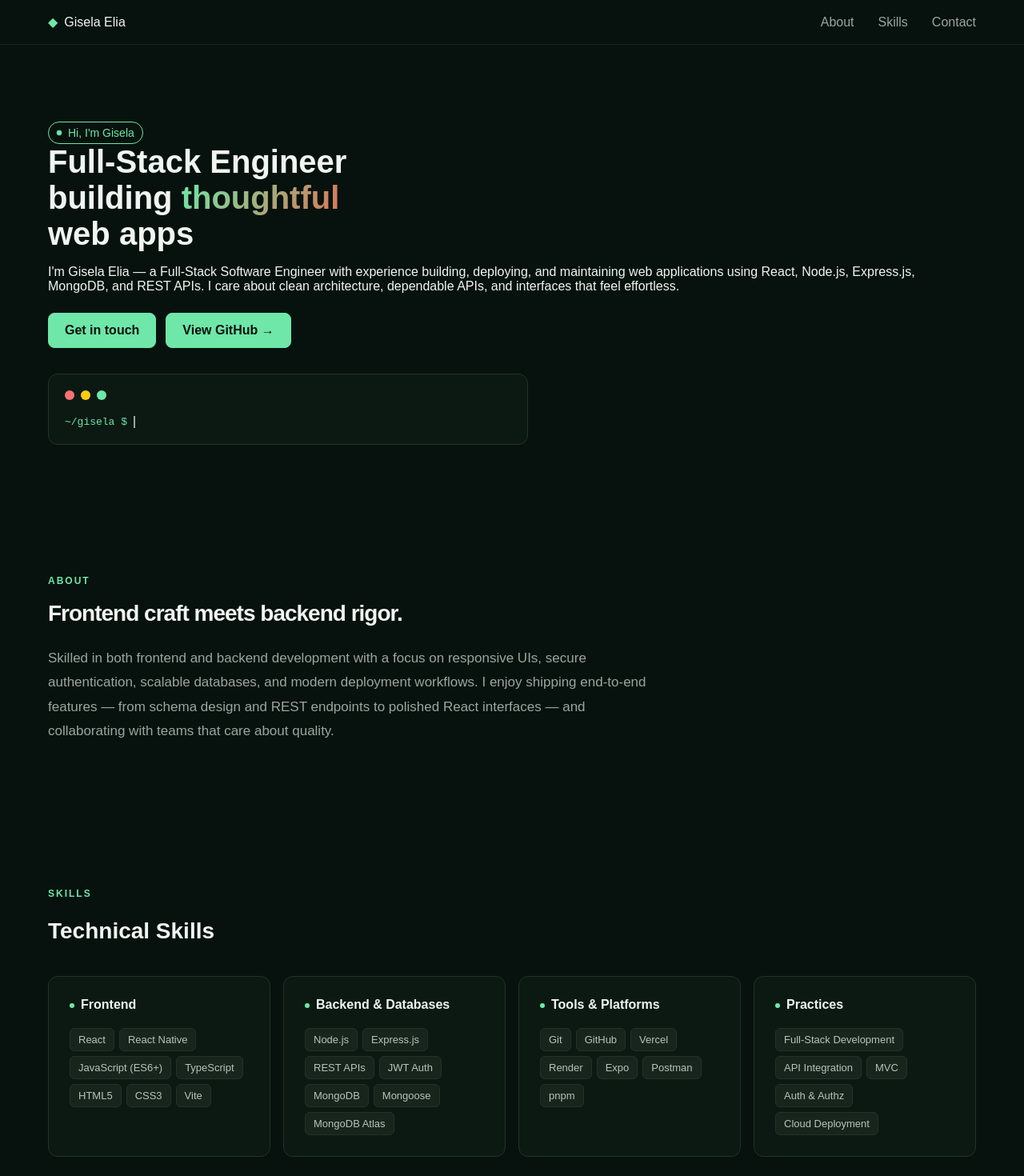
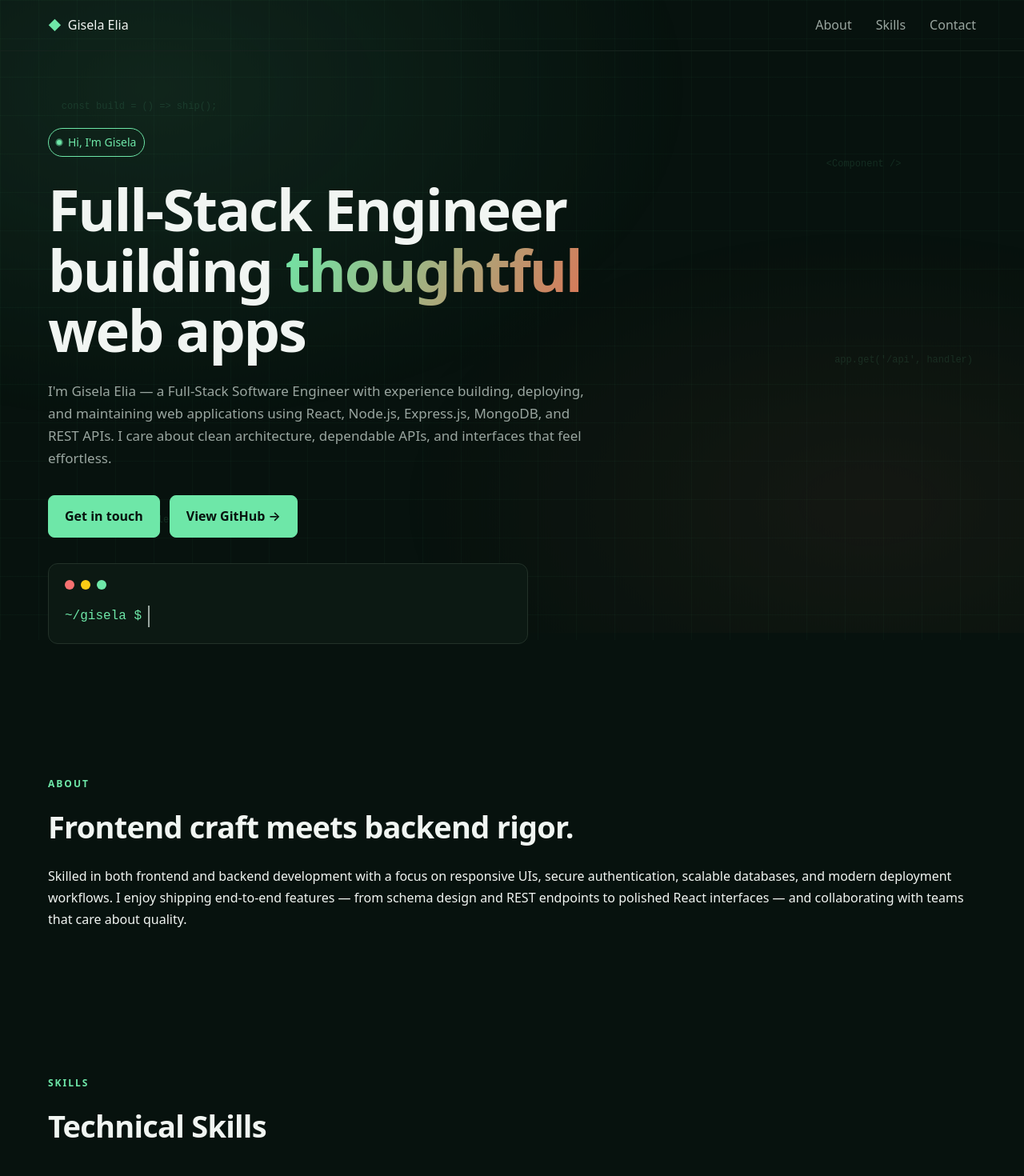
Before and after one commit to gisela-lucena/portfolio, a React (Vite) app: page / in a window 1280 px wide. Shown: the top 1470 px of the page at 80% size. Built offline with nearby package versions, Linux system fonts and the light colour scheme.

Commit message:
moves h2 styles from components to index.css and updates snippets to background

```diff
--- a/src/App.jsx
+++ b/src/App.jsx
@@ -11,6 +11,12 @@ function App() {
 
   return (
     <>
+      <div className="floating-code" aria-hidden="true">
+        <span>{"const build = () => ship();"}</span>
+        <span>{"<Component />"}</span>
+        <span>{"app.get('/api', handler)"}</span>
+        <span>{"db.collection('users')"}</span>
+      </div>
       <Navbar />
       <Hero />
       <About />
--- a/src/components/About/About.css
+++ b/src/components/About/About.css
@@ -1,18 +1,3 @@
 .about {
   padding: 80px 28px;
 }
-
-.about h2 {
-  max-width: 700px;
-  font-size: 28px;
-  line-height: 1.2;
-  letter-spacing: -1px;
-  margin: 16px 0 24px;
-}
-
-.about p {
-  max-width: 750px;
-  color: #9aa6a0;
-  font-size: 17px;
-  line-height: 1.8;
-}
--- a/src/components/Certifications/Certifications.css
+++ b/src/components/Certifications/Certifications.css
@@ -7,10 +7,6 @@
   grid-template-columns: repeat(3, minmax(0, 1fr));
   gap: 20px;
   margin-top: 40px;
-}
-
-.certifications h2 {
-  font-size: 28px;
 }
 
 .certification-card {
--- a/src/components/Contact/Contact.css
+++ b/src/components/Contact/Contact.css
@@ -1,11 +1,45 @@
 .contact {
-  padding: 80px 28px;;
+  padding: 80px 28px;
+}
+
+.contact-content > p {
+  max-width: 750px;
+  color: #9aa6a0;
+  line-height: 1.8;
 }
 
 .contact-card {
+  display: flex;
+  justify-content: space-between;
+  align-items: center;
+  gap: 24px;
   margin-top: 40px;
-  padding: 40px;
+  padding: 32px;
   background-color: #0c1913;
   border: 1px solid #233229;
   border-radius: 12px;
 }
+
+.contact-card h3 {
+  margin: 0;
+  font-size: 16px;
+}
+
+.contact-links {
+  display: flex;
+  flex-wrap: wrap;
+  gap: 12px;
+}
+
+.contact-buttons {
+  justify-content: center;
+  margin-top: 64px;
+}
+
+@media (max-width: 640px) {
+  .contact-card {
+    flex-direction: column;
+    align-items: center;
+    padding: 24px;
+  }
+}
--- a/src/components/Contact/Contact.jsx
+++ b/src/components/Contact/Contact.jsx
@@ -9,19 +9,20 @@ function Contact() {
                 <p>Open to full-stack, frontend, or backend roles. The fastest way to reach me is through the links below.</p>
                 <div className="contact-card">
                     <h3>Let's talk</h3>
-                    <div>
-                        <a href="https://www.linkedin.com/in/gisela-elia" target="_blank" rel="noopener noreferrer">
+                    <div className="contact-links">
+                        <a href="https://www.linkedin.com/in/giselaelia/" target="_blank" rel="noopener noreferrer"
+                            className="btn">
                             LinkedIn
                         </a>
-                    </div>
-                    <div>
-                        <a href="mailto:lucena.gisela@gmail.com">
+                        <a href="mailto:lucena.gisela@icloud.com" className="btn btn-outline">
                             Email
                         </a>
                     </div>
                 </div>
                 <div className="contact-buttons">
-                    <a href="https://github.com/gisela-lucena" target="_blank" rel="noopener noreferrer" className="btn">View GitHub →</a>
+                    <a href="https://github.com/gisela-lucena" target="_blank" rel="noopener noreferrer" className="btn btn-outline">
+                        View GitHub →
+                    </a>
                 </div>
             </div>
         </section>
--- a/src/components/Hero/Hero.css
+++ b/src/components/Hero/Hero.css
@@ -9,9 +9,20 @@
   padding: 0 20px;
 }
 
+.hero-content > p {
+  max-width: 680px;
+  margin: 0 0 32px;
+  color: #9aa6a0;
+  font-size: 17px;
+  line-height: 1.65;
+}
+
 .hero h1 {
-  font-size: 40px;
-  margin: 0;
+  margin: 28px 0 24px;
+  font-size: clamp(36px, 6vw, 72px);
+  font-weight: 600;
+  line-height: 1.05;
+  letter-spacing: -0.03em;
 }
 
 .hero-badge {
--- a/src/components/Hero/Hero.jsx
+++ b/src/components/Hero/Hero.jsx
@@ -1,6 +1,4 @@
 import "./Hero.css";
-import { useState, useEffect } from "react";
-
 
 function Hero() {
     return (
--- a/src/components/Projects/Projects.css
+++ b/src/components/Projects/Projects.css
@@ -7,10 +7,6 @@
   grid-template-columns: repeat(3, minmax(0, 1fr));
   gap: 20px;
   margin-top: 40px;
-}
-
-.projects h2 {
-  font-size: 28px;
 }
 
 .project-card {
--- a/src/components/Skills/Skills.css
+++ b/src/components/Skills/Skills.css
@@ -7,10 +7,6 @@
   grid-template-columns: repeat(4, minmax(0, 1fr));
   gap: 16px;
   margin-top: 40px;
-}
-
-.skills h2 {
-  font-size: 28px;
 }
 
 .skill-card {
--- a/src/index.css
+++ b/src/index.css
@@ -9,9 +9,41 @@ html {
 body {
   margin: 0;
   min-width: 320px;
-  font-family: Arial, sans-serif;
+  font-family:
+    system-ui,
+    -apple-system,
+    "Segoe UI",
+    Roboto,
+    sans-serif;
+  font-size: 16px;
+  line-height: 1.7;
   background-color: #07120e;
   color: #f1f5f2;
+  isolation: isolate;
+}
+
+body::before,
+body::after {
+  content: "";
+  position: fixed;
+  inset: 0;
+  pointer-events: none;
+}
+
+body::before {
+  z-index: -2;
+  background-image:
+    linear-gradient(#6ee7a808 1px, transparent 1px),
+    linear-gradient(90deg, #6ee7a808 1px, transparent 1px);
+  background-size: 48px 48px;
+}
+
+body::after {
+  z-index: -1;
+  background:
+    radial-gradient(ellipse at 15% 15%, #6ee7a822, transparent 45%),
+    radial-gradient(ellipse at 85% 80%, #d9775718, transparent 40%);
+  animation: background-drift 16s ease-in-out infinite alternate;
 }
 
 a {
@@ -75,8 +107,105 @@ textarea {
   margin-top: 24px;
 }
 
+.btn-outline {
+  background-color: transparent;
+  border-color: #233229;
+  color: #f1f5f2;
+}
+
+.btn-outline:hover {
+  background-color: #17251d;
+}
+
+.about h2,
+.skills h2,
+.projects h2,
+.certifications h2,
+.contact h2 {
+  margin: 16px 0 24px;
+  font-size: clamp(28px, 4vw, 38px);
+  font-weight: 600;
+  line-height: 1.3;
+  letter-spacing: -0.02em;
+}
+
+.project-card p,
+.certification-card p {
+  color: #9aa6a0;
+  font-size: 13.5px;
+  line-height: 1.6;
+}
+.floating-code {
+  position: fixed;
+  inset: 0;
+  z-index: -1;
+  pointer-events: none;
+  overflow: hidden;
+}
+
+.floating-code span {
+  position: absolute;
+  color: #6ee7a8;
+  opacity: 0.12;
+  font-family: monospace;
+  font-size: 12px;
+  animation: code-float 12s ease-in-out infinite alternate;
+}
+
+.floating-code span:nth-child(1) {
+  top: 17%;
+  left: 6%;
+}
+
+.floating-code span:nth-child(2) {
+  top: 27%;
+  right: 12%;
+  animation-delay: -3s;
+}
+
+.floating-code span:nth-child(3) {
+  top: 58%;
+  right: 5%;
+  animation-delay: -6s;
+}
+
+.floating-code span:nth-child(4) {
+  bottom: 15%;
+  left: 12%;
+  animation-delay: -9s;
+}
+
+@keyframes code-float {
+  from {
+    transform: translateY(0);
+  }
+
+  to {
+    transform: translateY(-24px);
+  }
+}
+
+
+@keyframes background-drift {
+  from {
+    transform: translateY(0);
+    opacity: 0.6;
+  }
+
+  to {
+    transform: translateY(-30px);
+    opacity: 1;
+  }
+}
+
 @media (prefers-reduced-motion: reduce) {
   html {
     scroll-behavior: auto;
   }
+  body::after {
+    animation: none;
+  }
+  .floating-code span {
+    animation: none;
+  }
 }
```
